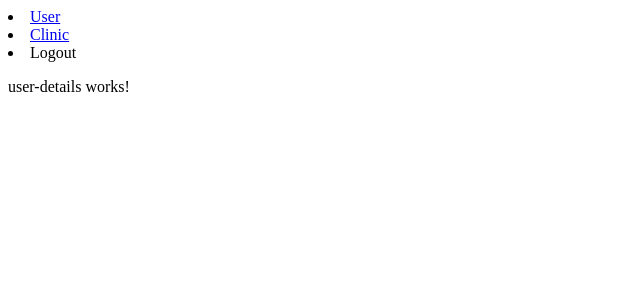
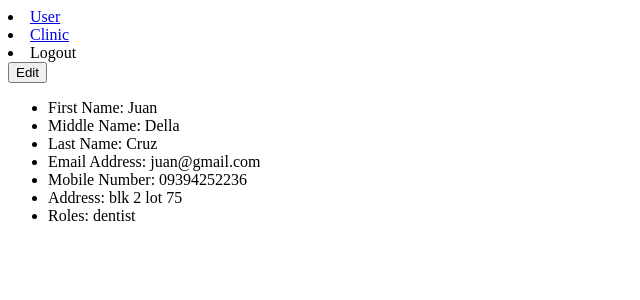
Before and after one commit to miko-codes-a-lot/clinica_legarda_fe, an Angular app: page /admin/user/list in a window 1280 px wide. Both pictures are taken after a click on the button "Details". Shown: the top 300 px of the page, without its empty margins (0-640 px from the left). Built offline with nearby package versions, Linux system fonts and the light colour scheme.

Commit message:
add user details mock integration

```diff
--- a/src/app/admin/user/user-details/user-details.html
+++ b/src/app/admin/user/user-details/user-details.html
@@ -1 +1,14 @@
-<p>user-details works!</p>
+@if (user) {
+  <button (click)="onUpdate()">Edit</button> <br>
+  <ul>
+    <li>First Name: {{ user.firstName }}</li>
+    <li>Middle Name: {{ user.middleName }}</li>
+    <li>Last Name: {{ user.lastName }}</li>
+    <li>Email Address: {{ user.emailAddress }}</li>
+    <li>Mobile Number: {{ user.mobileNumber }}</li>
+    <li>Address: {{ user.address }}</li>
+    <li>Roles: {{ user.roles }}</li>
+  </ul>
+} @else {
+  <p>Fetching details...</p>
+}
--- a/src/app/admin/user/user-details/user-details.ts
+++ b/src/app/admin/user/user-details/user-details.ts
@@ -1,4 +1,7 @@
-import { Component } from '@angular/core';
+import { Component, OnInit } from '@angular/core';
+import { UserService } from '../../../_shared/service/user-service';
+import { ActivatedRoute, Router } from '@angular/router';
+import { User } from '../../../_shared/model/user';
 
 @Component({
   selector: 'app-user-details',
@@ -6,6 +9,29 @@ import { Component } from '@angular/core';
   templateUrl: './user-details.html',
   styleUrl: './user-details.css'
 })
-export class UserDetails {
+export class UserDetails implements OnInit {
+  isLoading = false
+  id!: number
+  user?: User
 
+  constructor(
+    private readonly userService: UserService,
+    private readonly route: ActivatedRoute,
+    private readonly router: Router,
+  ) {}
+
+  ngOnInit(): void {
+    this.isLoading = true
+
+    this.id = this.route.snapshot.params['id']
+
+    this.userService.getOne(this.id).subscribe({
+      next: (u) => this.user = u,
+      error: (e) => alert(`Something went wrong ${e}`)
+    }).add(() => this.isLoading = false)
+  }
+
+  onUpdate() {
+    this.router.navigate(['/admin/user/update', this.id])
+  }
 }
```
